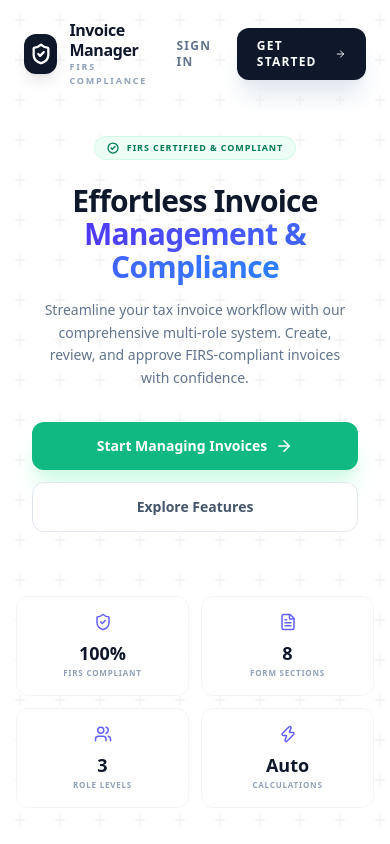
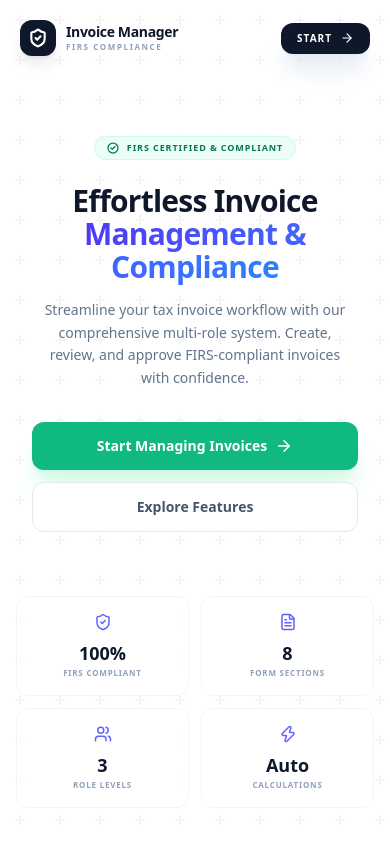
Before and after one commit to Daniel-Clerkson/invoice-manager, a Next.js app: page / in a window 390 px wide. Shown: the top 844 px of the page. Built offline with nearby package versions, Linux system fonts and the light colour scheme.

Commit message:
Added Home Page

```diff
--- a/components/HomeNavbar.tsx
+++ b/components/HomeNavbar.tsx
@@ -1,67 +1,62 @@
-"use client";
-import React, { useState, useEffect } from "react";
-import { ShieldCheck, ArrowRight } from "lucide-react";
-import Link from "next/link";
+"use client"
+import React, { useState, useEffect } from 'react'
+import { ShieldCheck, ArrowRight } from 'lucide-react';
+import Link from "next/link"
 
 const HomeNavbar = () => {
   const [isScrolled, setIsScrolled] = useState(false);
 
-  // Effect to handle scroll detection
   useEffect(() => {
     const handleScroll = () => {
-      if (window.scrollY > 20) {
-        setIsScrolled(true);
-      } else {
-        setIsScrolled(false);
-      }
+      setIsScrolled(window.scrollY > 20);
     };
-
-    window.addEventListener("scroll", handleScroll);
-    return () => window.removeEventListener("scroll", handleScroll);
+    window.addEventListener('scroll', handleScroll);
+    return () => window.removeEventListener('scroll', handleScroll);
   }, []);
 
   return (
     <nav
       className={`fixed top-0 left-0 right-0 z-50 transition-all duration-300 ${
         isScrolled
-          ? "py-3 bg-white/80 backdrop-blur-lg border-b border-slate-200/60 shadow-sm"
+          ? "py-3 bg-white/90 backdrop-blur-md border-b border-slate-200/60 shadow-sm"
           : "py-5 bg-transparent border-b border-transparent"
       }`}
     >
-      <div className="flex items-center justify-between px-6 mx-auto max-w-7xl">
+      <div className="flex items-center justify-between px-5 sm:px-6 mx-auto max-w-7xl">
         {/* Logo Section */}
-        <Link href="/" className="flex items-center gap-3 group">
-          <div className="flex h-10 w-10 items-center justify-center rounded-xl bg-slate-900 text-white shadow-lg group-hover:bg-[#10B981] transition-colors duration-300">
-            <ShieldCheck size={22} strokeWidth={2.5} />
+        <Link href="/" className="flex items-center gap-2.5 group">
+          <div className="flex h-9 w-9 sm:h-10 sm:w-10 items-center justify-center rounded-xl bg-slate-900 text-white shadow-lg transition-colors duration-300 group-hover:bg-[#10B981]">
+            <ShieldCheck size={20} className="sm:hidden" strokeWidth={2.5} />
+            <ShieldCheck size={22} className="hidden sm:block" strokeWidth={2.5} />
           </div>
+
           <div className="block">
-            <h1 className="text-base font-black leading-tight text-slate-900 tracking-tight">
+            <h1 className="text-sm sm:text-base font-black leading-tight text-slate-900 tracking-tight">
               Invoice Manager
             </h1>
-            <p className="text-[9px] font-black uppercase tracking-[0.2em] text-slate-400">
+            <p className="text-[8px] sm:text-[9px] font-black uppercase tracking-[0.2em] text-slate-400">
               FIRS Compliance
             </p>
           </div>
         </Link>
 
         {/* Navigation Actions */}
-        <div className="flex items-center gap-4 md:gap-8">
+        <div className="flex items-center gap-3 sm:gap-8">
+          {/* Sign In: Hidden on mobile to save space */}
           <Link
             href="/auth"
-            className="text-xs font-black uppercase tracking-widest text-slate-500 hover:text-slate-900 transition-colors"
+            className="hidden sm:block text-[10px] font-black uppercase tracking-widest text-slate-500 hover:text-slate-900 transition-colors"
           >
             Sign In
           </Link>
 
           <Link
             href="/auth"
-            className="group flex items-center gap-2 rounded-xl bg-slate-900 px-5 py-2.5 text-xs font-black uppercase tracking-widest text-white shadow-xl shadow-slate-200 hover:bg-indigo-600 transition-all active:scale-95"
+            className="group flex items-center gap-2 rounded-xl bg-slate-900 px-4 py-2 sm:px-5 sm:py-2.5 text-[10px] font-black uppercase tracking-widest text-white shadow-xl shadow-slate-200 hover:bg-indigo-600 transition-all active:scale-95"
           >
-            Get Started
-            <ArrowRight
-              size={14}
-              className="group-hover:translate-x-0.5 transition-transform"
-            />
+            <span className="hidden md:inline">Get Started</span>
+            <span className="md:hidden">Start</span>
+            <ArrowRight size={14} className="group-hover:translate-x-0.5 transition-transform" />
           </Link>
         </div>
       </div>
```
